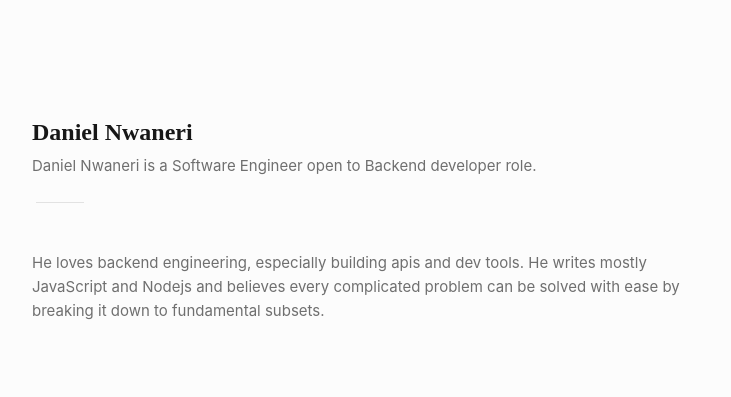
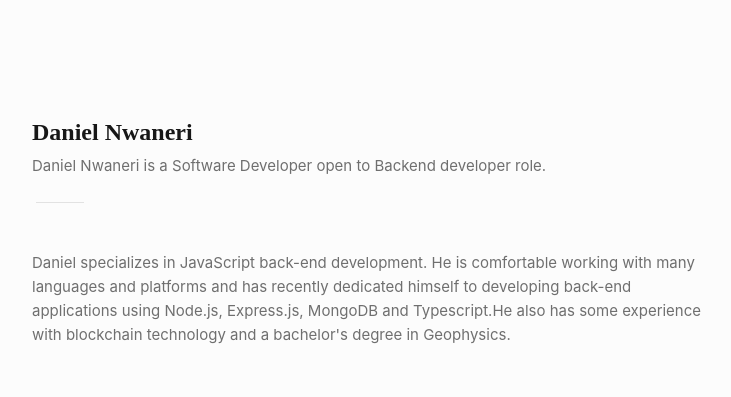
Before and after one commit to dannwaneri/portfolio_v4, a React (Create React App) app: page / in a window 1280 px wide. Shown: the top 397 px of the page, without its empty margins (264-995 px from the left). Built offline with nearby package versions, Linux system fonts and the light colour scheme; no server answers.

Commit message:
updated home.component.jsx

```diff
--- a/src/components/Home/Home.component.jsx
+++ b/src/components/Home/Home.component.jsx
@@ -30,9 +30,9 @@
     exit="exit"
     >
     <NameContainer>Daniel Nwaneri</NameContainer>
-    <TitleContainer>Daniel Nwaneri is a Software Engineer open to Backend developer role.</TitleContainer>
+    <TitleContainer>Daniel Nwaneri is a Software Developer open to Backend developer role.</TitleContainer>
     <LineContainer/>
-    <TitleContainer>He loves backend engineering, especially building apis and dev tools. He writes mostly JavaScript and Nodejs and believes every complicated problem can be solved with ease by breaking it down to fundamental subsets.</TitleContainer>
+    <TitleContainer>Daniel specializes in JavaScript back-end development. He is comfortable working with many languages and platforms and has recently dedicated himself to developing back-end applications using Node.js, Express.js, MongoDB and Typescript.He also has some experience with blockchain technology and a bachelor's degree in Geophysics.</TitleContainer>
     </motion.div>
 )};
 export default Home;
```
